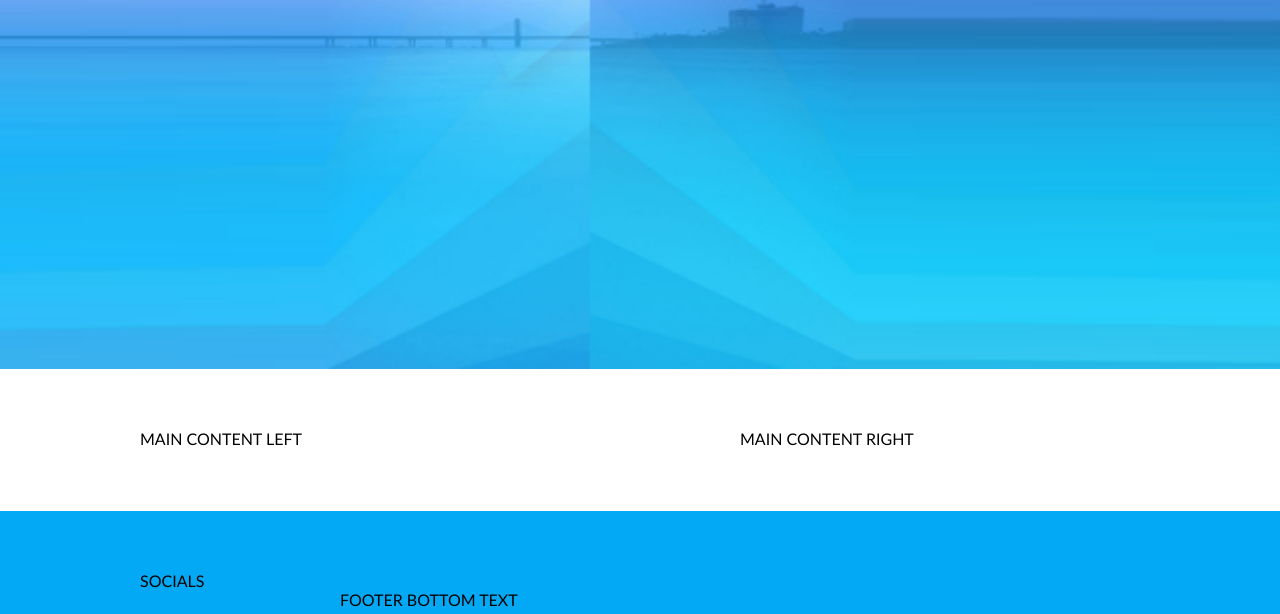
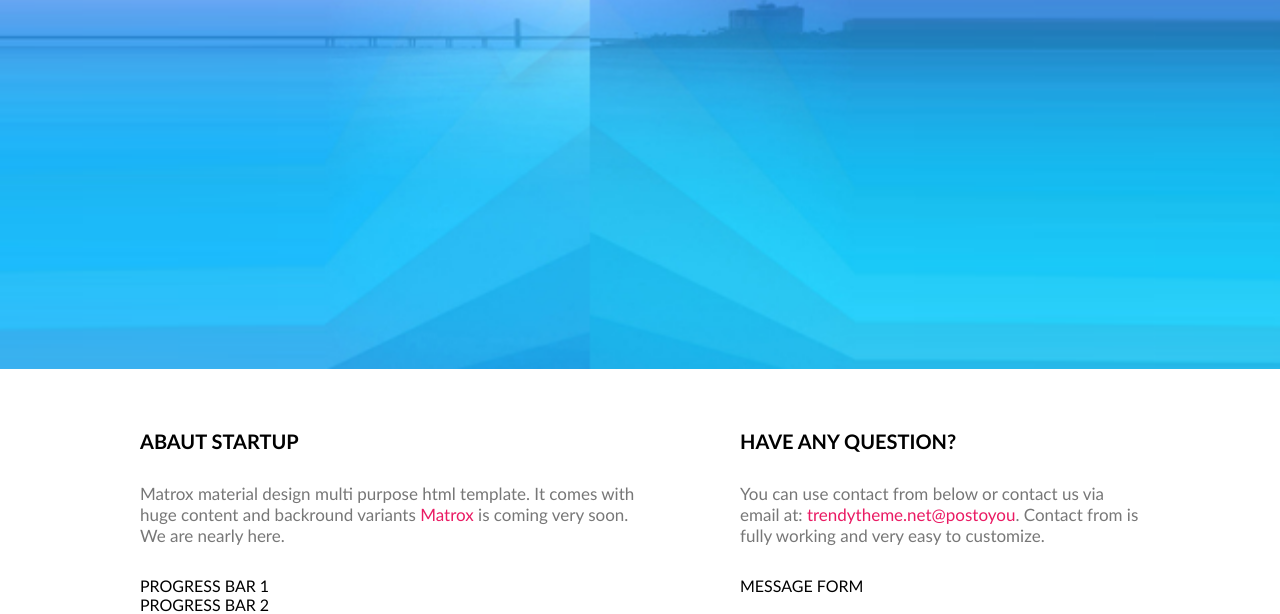
Before and after one commit to Natalike/45grupe_Coming-Soon, a website: page index.html in a window 1280 px wide. Shown: the part 351-965 px from the top of the page. Drawn offline with Linux system fonts and the light colour scheme.

Commit message:
Main content

```diff
--- a/css/base/layout.css
+++ b/css/base/layout.css
@@ -14,6 +14,9 @@
 }
 
 .column {
+    display: flex;
+    flex-direction: column;
+    gap: 30px;
     width: 50%;
     float: left;
 }
--- a/css/pages/home.css
+++ b/css/pages/home.css
@@ -42,3 +42,25 @@
     text-align: center;
     font-size: 20px;
 }
+
+.column-title {
+    font-size: 20px;
+    text-transform: uppercase;
+}
+
+.column-description {
+    font-size: 17px;
+    line-height: 1,7em;
+    color: #777;
+}
+
+.column-description > a {
+    color: var(--secondary-color);
+    text-decoration: none;
+
+}
+
+.column-description > a:hover {
+    text-decoration: underline;
+
+}
--- a/index.html
+++ b/index.html
@@ -27,8 +27,20 @@
 
         <section class="container">
             <div class="row">
-                <div class="column">MAIN CONTENT LEFT</div>
-                <div class="column column-right">MAIN CONTENT RIGHT</div>
+                <div class="column">
+                    <h2 class="column-title">Abaut startup</h2>
+                    <p class="column-description">Matrox material design multi purpose html template. It comes with huge content and backround variants <a href="#">Matrox</a> is coming very soon. We are nearly here.</p>
+                    <div class="progress-bar-group">
+                        <div class="progress-bar">PROGRESS BAR 1</div>
+                        <div class="progress-bar">PROGRESS BAR 2</div>
+                        <div class="progress-bar">PROGRESS BAR 3</div>
+                    </div>
+                </div>
+                <div class="column column-right">
+                    <h2 class="column-title">Have any question?</h2>
+                    <p class="column-description">You can use contact from below or contact us via email at: <a href="mailto:trendytheme.net@postoyou">trendytheme.net@postoyou</a>. Contact from is fully working and very easy to customize.</p>
+                    <form>MESSAGE FORM</form>
+                </div>
             </div>
         </section>
     </main>
```
